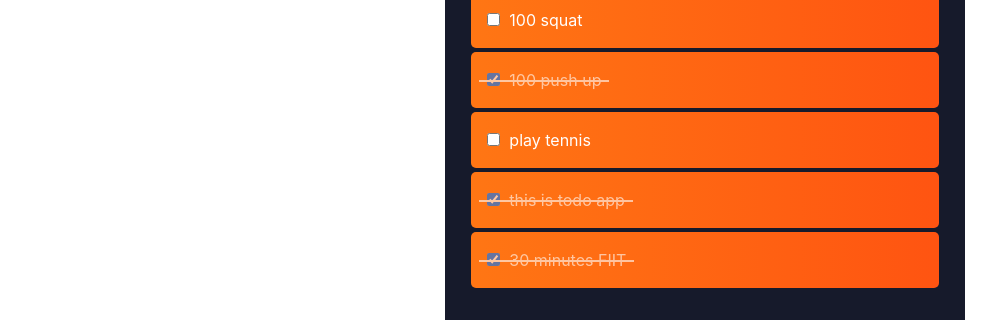
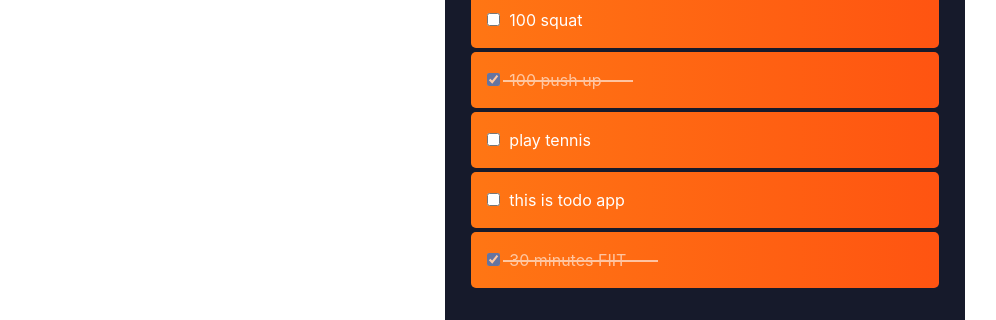
Before and after one commit to benwzj/ReactDemo, a React (Create React App) app: page / in a window 1280 px wide. Shown: the part 216-536 px from the top of the page, without its empty margins (32-1028 px from the left). Built offline with nearby package versions, Linux system fonts and the light colour scheme; data requests are answered from the project's data file.

Commit message:
todo css

```diff
--- a/db.json
+++ b/db.json
@@ -39,7 +39,7 @@
     },
     {
       "text": "this is todo app",
-      "completed": true,
+      "completed": false,
       "id": 110
     },
     {
--- a/src/components/Todos.js
+++ b/src/components/Todos.js
@@ -11,6 +11,10 @@ export const TodoItem = ({todo, onUpdateCompleted, onDel, onUpdate}) => {
   const handleUpdate = () => {
     setEditing (false);
     onUpdate({id: todo.id, text: editText, completed: editCompleted });
+  }
+  const handleCancelUpdate = () =>{
+    setEditing (false);
+    setEditCompleted (todo.completed);
   }
   const completedlabel = () =>{
     if (todo.completed){
@@ -41,7 +45,7 @@ export const TodoItem = ({todo, onUpdateCompleted, onDel, onUpdate}) => {
           <button className="todo-edit-button" onClick={handleUpdate} disabled={editText===''}>
             Save
           </button>
-          <button className="todo-edit-button" onClick={()=>setEditing (false)} disabled={editText===''}>
+          <button className="todo-edit-button" onClick={handleCancelUpdate} disabled={editText===''}>
             Cancel
           </button>
         </div>
--- a/src/css/TodosPage.css
+++ b/src/css/TodosPage.css
@@ -120,11 +120,11 @@ h1 {
   opacity: 0.6;
 }
 
-.todo-item-label.completed:before {
+.todo-item-label.completed::before {
   content: "";
   position: absolute;
   top: 50%;
-  left: -0.5rem;
+  left: 1rem;
   display: block;
   width: 0%;
   height: 2px;
```
